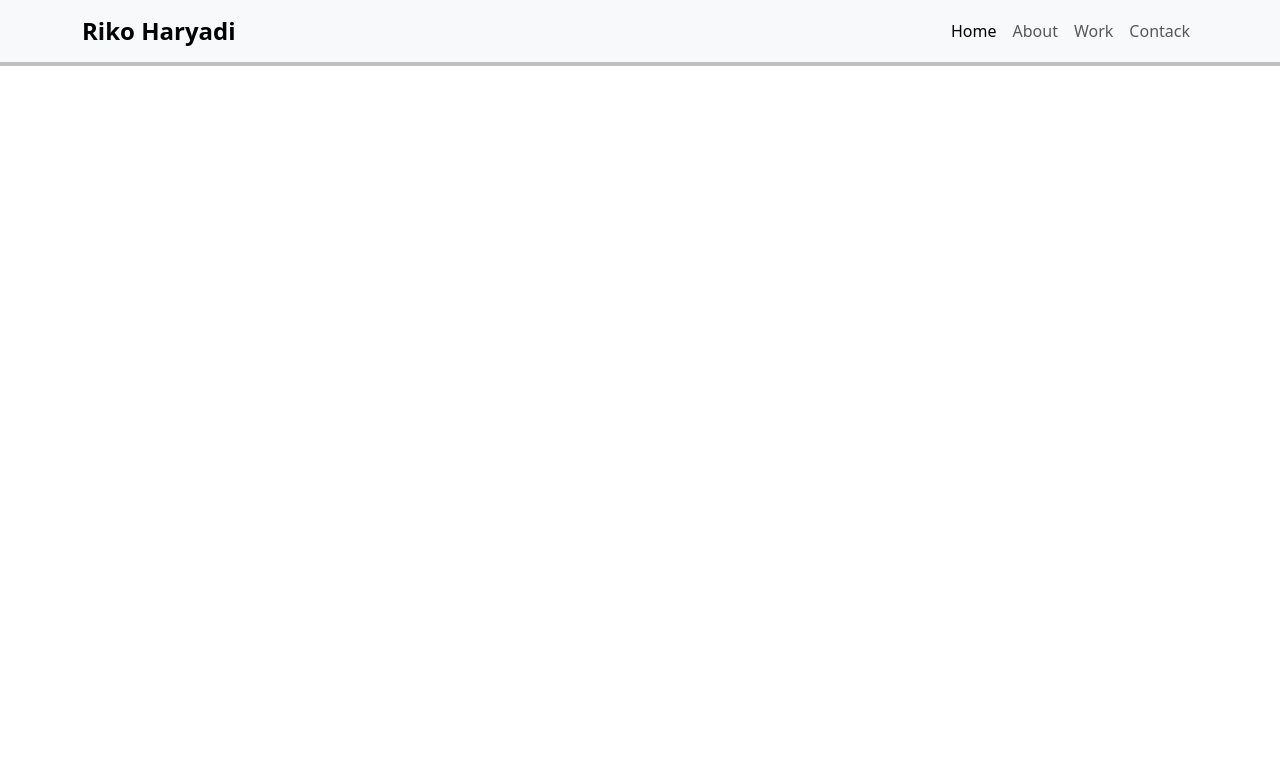
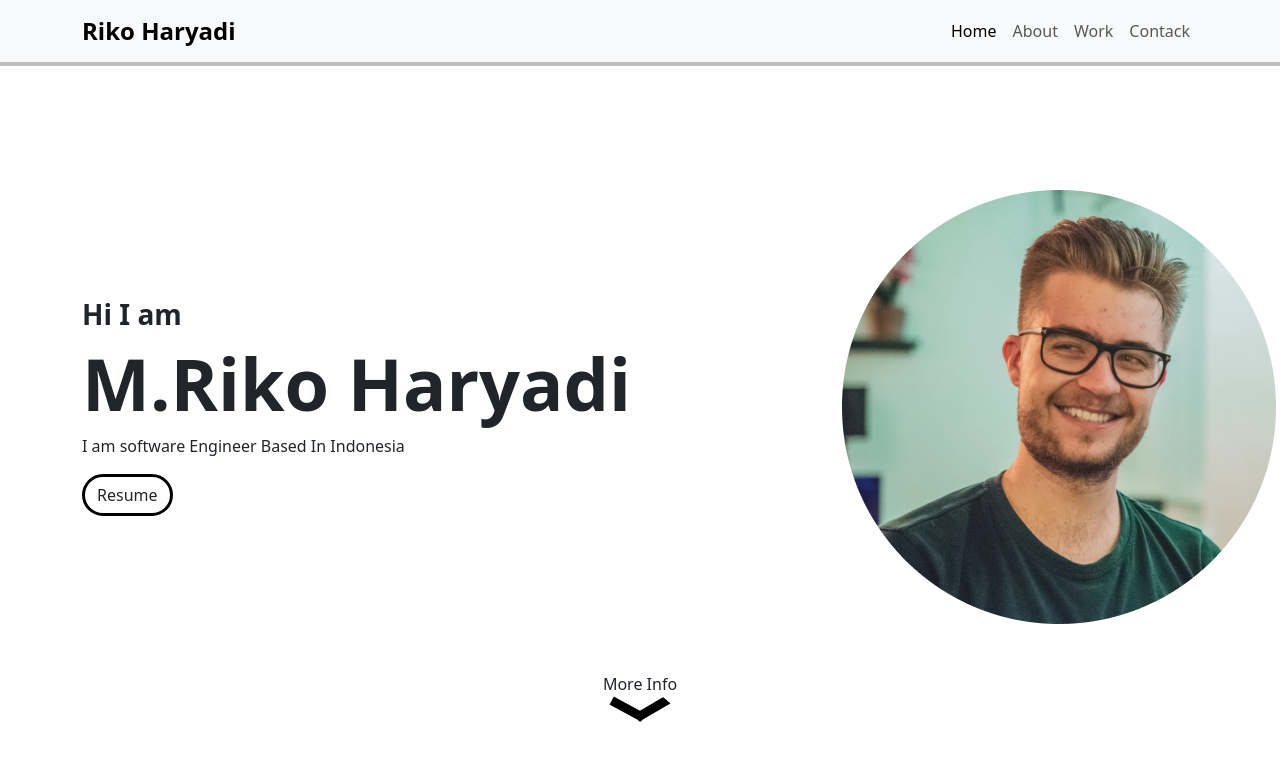
Before and after one commit to rikoindah/Portofolio_Muslikun, a plain HTML site: page index.html in a window 1280 px wide. Drawn offline with nearby package versions, Linux system fonts and the light colour scheme.

Commit message:
add home

```diff
--- a/index.html
+++ b/index.html
@@ -34,6 +34,25 @@
           </div>
         </div>
       </nav>
+    <section id="home" class="home container">
+        <div class="row d-flex align-items-center">
+            <div class="col-8">
+                <h3 class="fw-semibold">Hi I am</h3>
+                <h1 class="fw-bold">M.Riko Haryadi</h1>
+                <p>I am software Engineer Based In Indonesia</p>
+
+                <a class="btn button" onclick="toggledetail(event)" href="images/potrait.png" download>Resume</a>
+            </div>
+            <div class="col-4">
+                <img src="images/potrait.png" alt="Potrait">
+            </div>
+        </div>
+        <div class="arrow w-100 d-flex align-items-center flex-column mt-5">
+            <a class="text-decoration-none text-dark" href="#about">More Info</a>
+            <img id="arrow" src="images/arrow.svg" alt="arrow icon">
+
+        </div>
+    </section>
     <script src="https://cdn.jsdelivr.net/npm/@popperjs/core@2.11.6/dist/umd/popper.min.js" integrity="sha384-oBqDVmMz9ATKxIep9tiCxS/Z9fNfEXiDAYTujMAeBAsjFuCZSmKbSSUnQlmh/jp3" crossorigin="anonymous"></script>
     <script src="https://cdn.jsdelivr.net/npm/bootstrap@5.3.0-alpha1/dist/js/bootstrap.min.js" integrity="sha384-mQ93GR66B00ZXjt0YO5KlohRA5SY2XofN4zfuZxLkoj1gXtW8ANNCe9d5Y3eG5eD" crossorigin="anonymous"></script>
     <script src="https://code.jquery.com/jquery-3.6.3.min.js" integrity="sha256-pvPw+upLPUjgMXY0G+8O0xUf+/Im1MZjXxxgOcBQBXU=" crossorigin="anonymous"></script>
--- a/main.js
+++ b/main.js
@@ -0,0 +1,3 @@
+function toggledetail(e) {
+    console.log(e)
+}
--- a/style.css
+++ b/style.css
@@ -1,4 +1,37 @@
+section {
+    padding-top: 128px;
+}
 .navbar {
     background-color: white;
     box-shadow: 0 0 0 4px rgba(0, 0, 0, 0.25);
 }
+.home h1 {
+    font-size: 72px;
+
+}
+.homw h3 {
+    font-size: 48px;
+}
+.btn.button {
+    border: 3px solid black;
+    border-radius: 24px;
+}
+.btn.button:hover {
+    border: 3px solid black;
+    background-color: black;
+    color: white;
+}
+#arrow {
+    animation: 1s UpDown infinite;
+}
+@keyframes UpDown {
+    0% {
+        transform: translateY(0);
+    }
+    50% {
+        transform: translateY(10px);
+    }
+    100% {
+        transform: translateY(0);
+    }
+}
```
